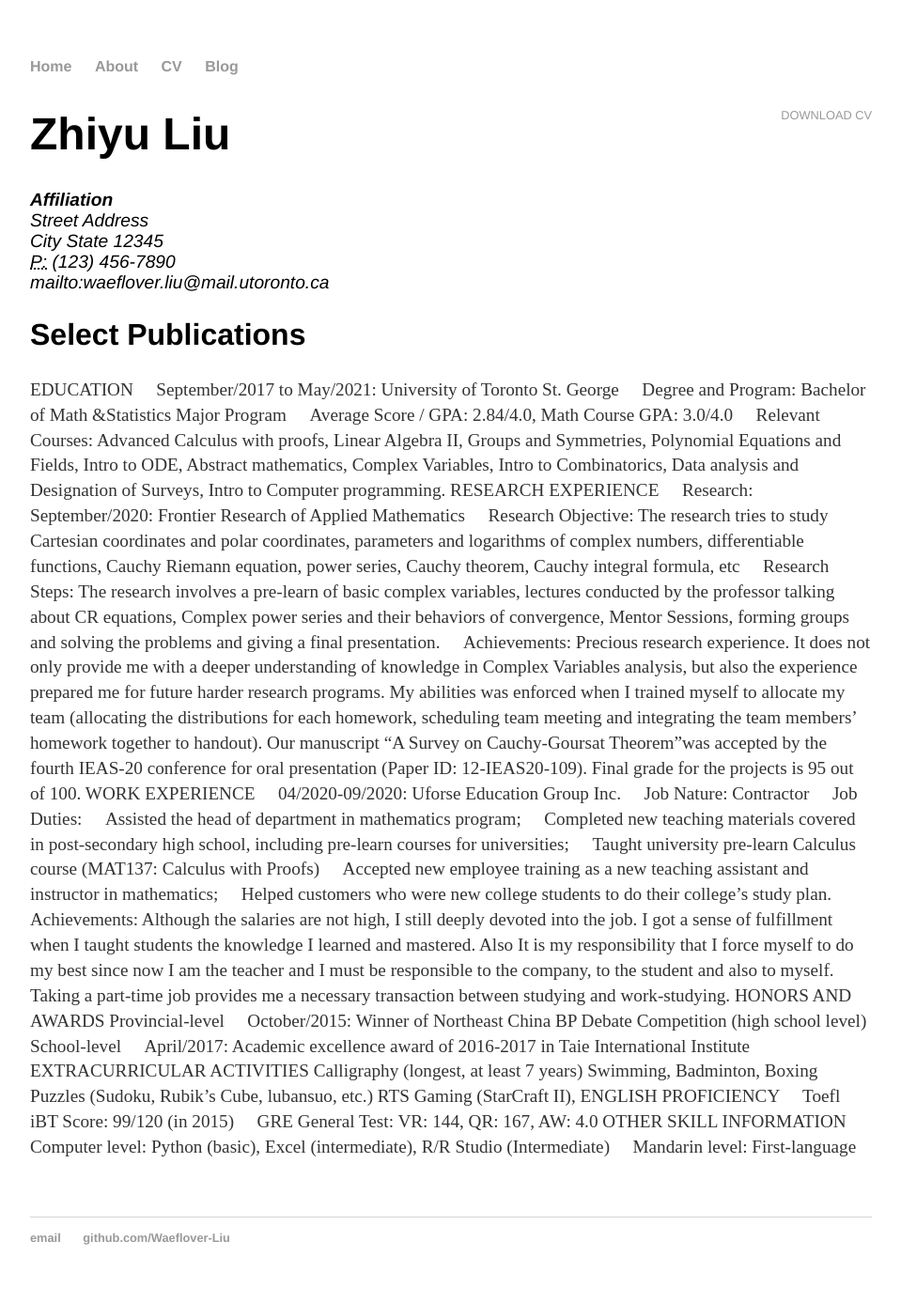
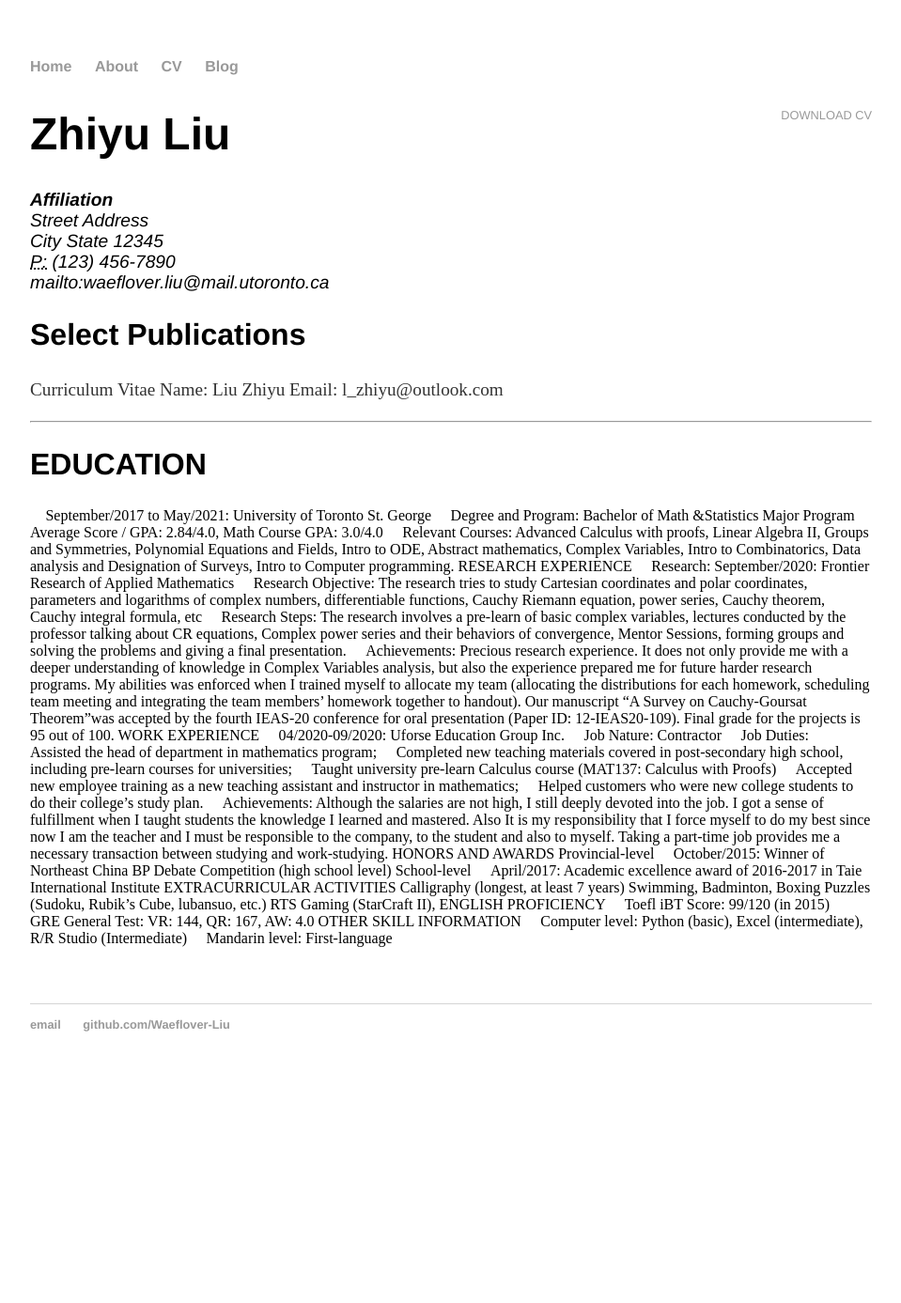
Before and after one commit to Waeflover-Liu/waeflover-liu.github.io, a Jekyll site: the page built from cv/index.html, in a window 1280 px wide. Shown: the whole page at 94% size, without its empty margins (160-1119 px from the left). Built offline with Jekyll 4.4.1, drawn with Linux system fonts in a browser that asks for light colours; after the commit the page ends 1160 px from its top, so only the background shows below that.

Commit message:
Update index.html

```diff
--- a/cv/index.html
+++ b/cv/index.html
@@ -16,8 +16,11 @@ title: CV of Zhiyu Liu
 
 					<h2>Select Publications</h2>
 
-					<p>
-						EDUCATION
+
+<p>Curriculum Vitae         Name: Liu Zhiyu           Email: l_zhiyu@outlook.com</p>
+<hr>
+<p>
+<h2>EDUCATION</h2>
  September/2017 to May/2021: University of Toronto St. George
  Degree and Program: Bachelor of Math &Statistics Major Program
  Average Score / GPA: 2.84/4.0, Math Course GPA: 3.0/4.0
```
